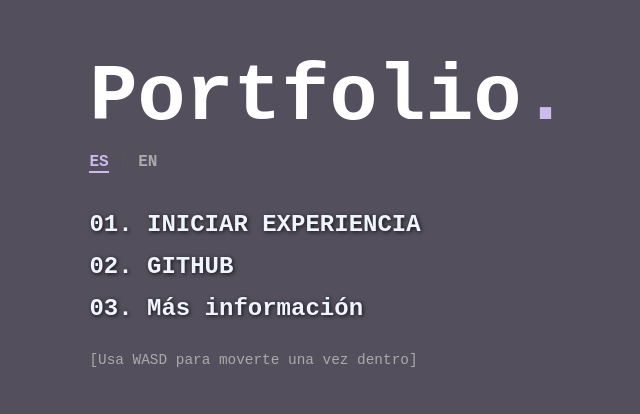
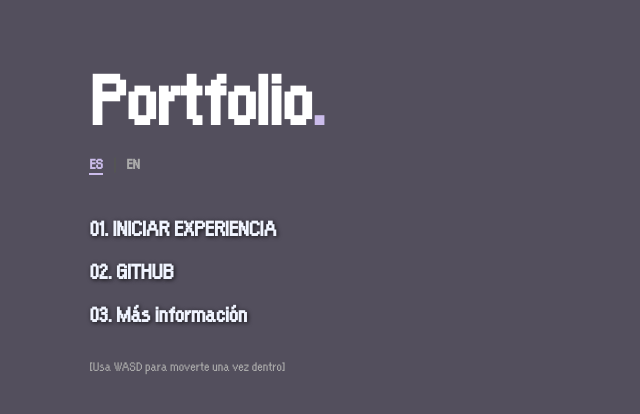
Before and after one commit to Jsolh03/TFG_Portafolio3D, a React (Vite) app: page / in a window 1280 px wide. Shown: the part 190-604 px from the top of the page, without its empty margins (13-653 px from the left). Built offline with nearby package versions, Linux system fonts and the light colour scheme.

Commit message:
Agregar fuente texto

```diff
--- a/src/App.css
+++ b/src/App.css
@@ -4,6 +4,19 @@
   height: 100vh;
   position: relative;
   overflow: hidden;
+}
+
+/*Fuente de Texto Descargada*/
+@font-face {
+  font-family: 'fuente_retro';
+  src: url('./assets/font_orange.otf') format('truetype'); /* Ajusta la extensión si es .otf o .woff */
+  font-weight: normal;
+  font-style: normal;
+}
+
+/* Aplicamos la fuente a todo los textos:*/
+* {
+  font-family: 'fuente_retro', sans-serif !important;
 }
 
 /* MENÚ DE INICIO (Cristal Oscuro Contrastado) */
@@ -87,8 +100,9 @@ header button:hover { color: #ff7979; transform: scale(1.1); } /* Botón de cerr
 
 /* HUD DE TECLAS */
 .hud-keys {
-  position: absolute; top: 30px; right: 30px; display: flex; flex-direction: column; gap: 10px;
+  position: absolute; top: 15px; right: 30px; display: flex; flex-direction: column; gap: 10px;
   background: rgba(255, 255, 255, 0.8); backdrop-filter: blur(5px);
   padding: 15px 20px; border-radius: 8px; border-left: 4px solid #9c88ff;
   color: #333; font-weight: bold; font-size: 0.9rem; box-shadow: 0 4px 15px rgba(0,0,0,0.05);
+  z-index: 50; /* Para que siempre esté por encima del 3D */
 }
--- a/src/App.jsx
+++ b/src/App.jsx
@@ -1,13 +1,13 @@
 import React, { useState, useRef, useEffect } from 'react';
 import Spline from '@splinetool/react-spline';
-import './App.css'; // Importamos el diseño visual
+import './App.css'; // Styles
 
 export default function App() {
   // 1. ESTADOS (Memoria de React)
   const [isStarted, setIsStarted] = useState(false);
   const [showDesktop, setShowDesktop] = useState(false);
   const [showCV, setShowCV] = useState(false);
-  const [showBed, setShowBed] = useState(false); // Nuevo estado para la cama
+  const [showBed, setShowBed] = useState(false);
   const [lang, setLang] = useState('ES');
   const splineRef = useRef();
 
```
Also changed, not shown: src/assets/font_orange.otf (added).
